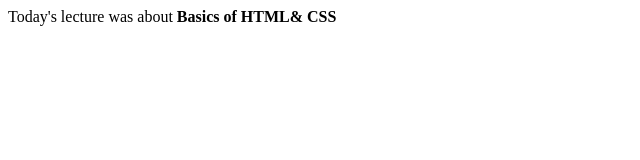
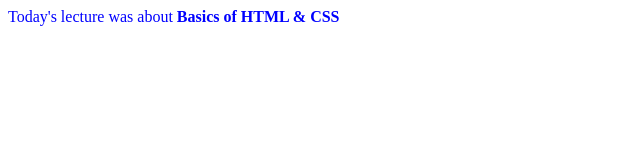
Before and after one commit to sali008/SEBT9, a plain HTML site: page index.html in a window 1280 px wide. Shown: the whole page, without its empty margins (0-640 px from the left). Drawn offline with Linux system fonts and the light colour scheme.

Commit message:
update file

```diff
--- a/index.html
+++ b/index.html
@@ -5,6 +5,6 @@
     </title>
   </head>
   <body>
-    <p> Today's lecture was about <strong> Basics of HTML& CSS </strong> </p>
+    <p style="font:trebuchet ms;color:blue"> Today's lecture was about <strong> Basics of HTML & CSS </strong> </p>
   </body>
 </html>
```
